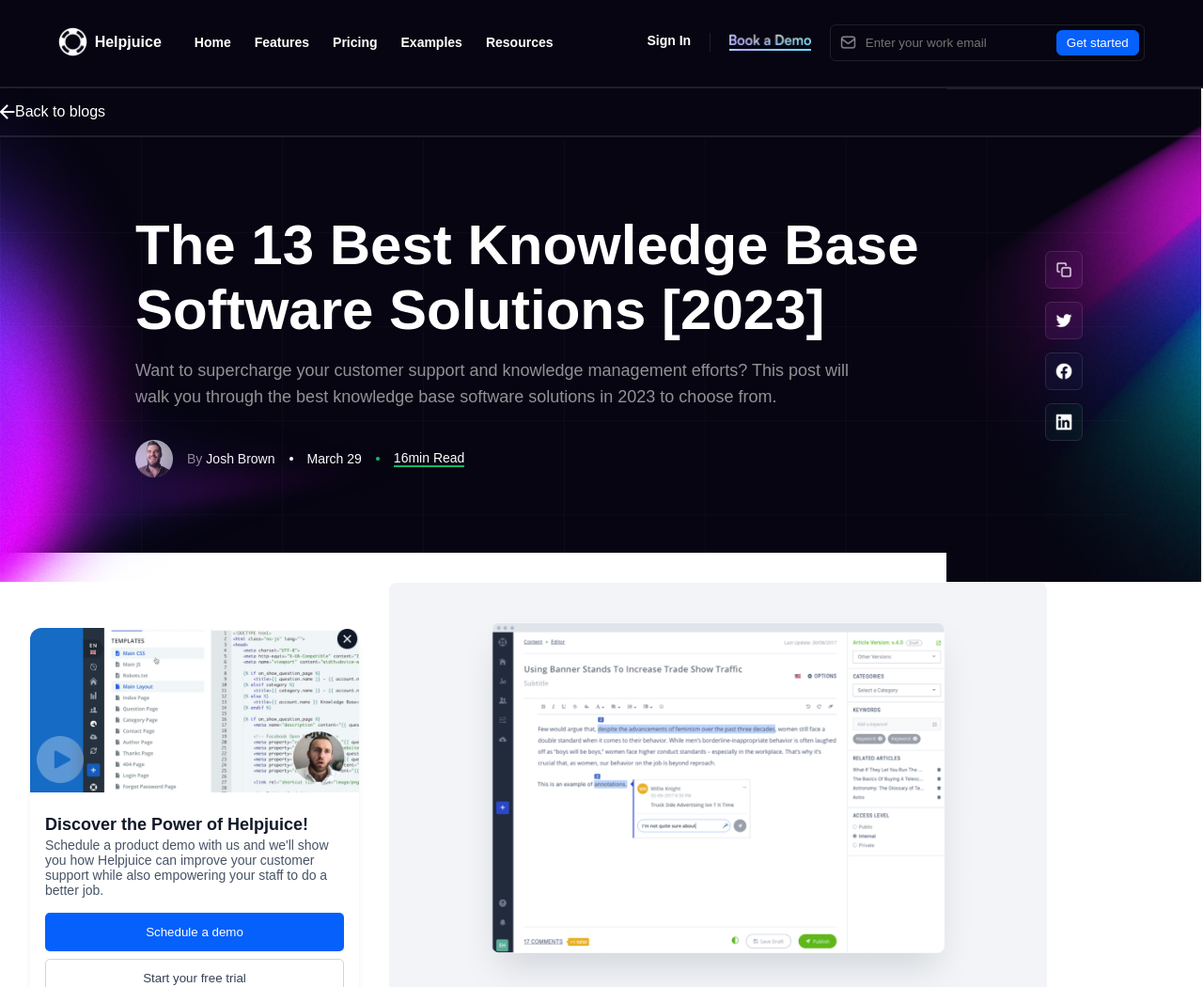
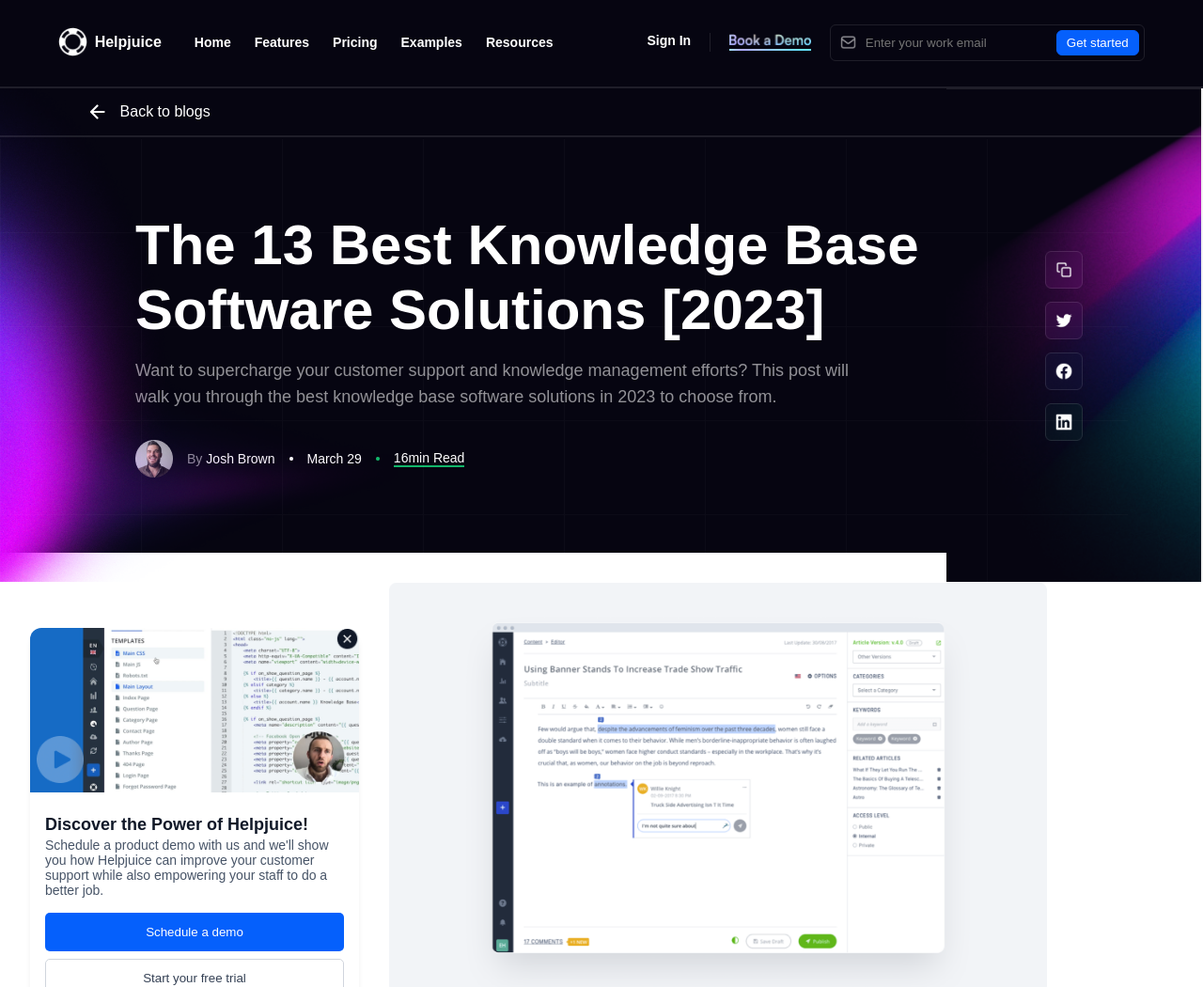
Before and after one commit to frank1738/Front-End-Test-V2, a website: page index.html in a window 1280 px wide. Shown: the part 50-1100 px from the top of the page at 94% size. Drawn offline with Linux system fonts and the light colour scheme; a web font is replaced by a local one.

Commit message:
update navbar

```diff
--- a/index.css
+++ b/index.css
@@ -341,7 +341,7 @@
   z-index: 10;
 }
 
-.back > a > img {
+.back > img {
   width: 15.58px;
   height: 15.19px;
   margin-right: 1rem;
```
